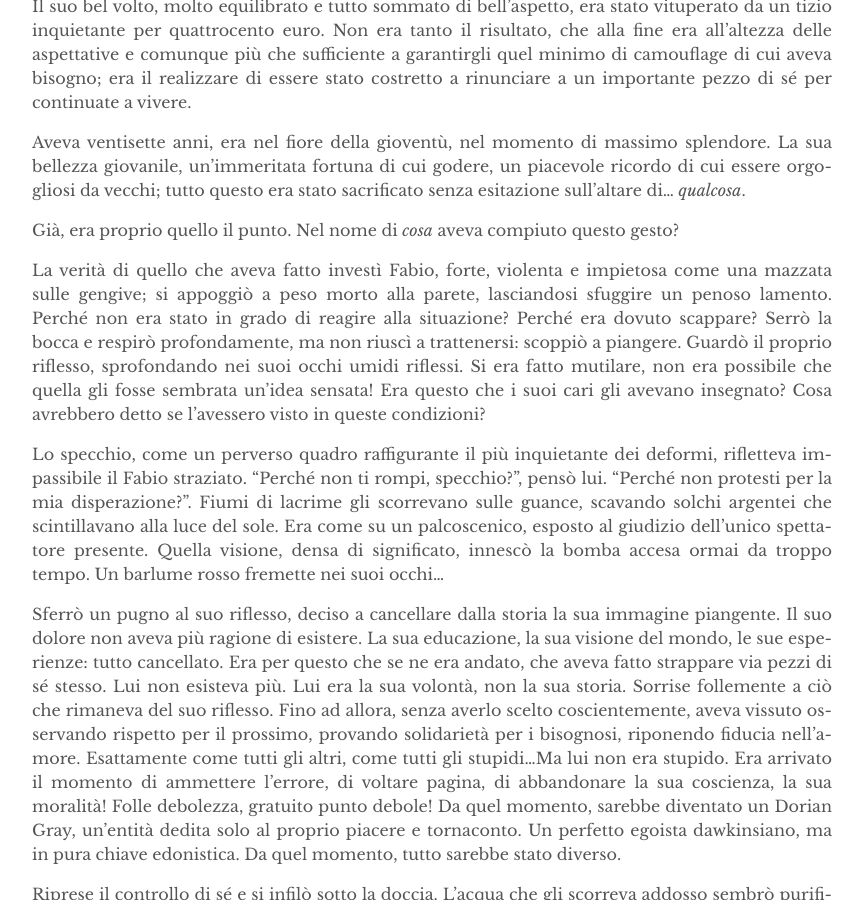
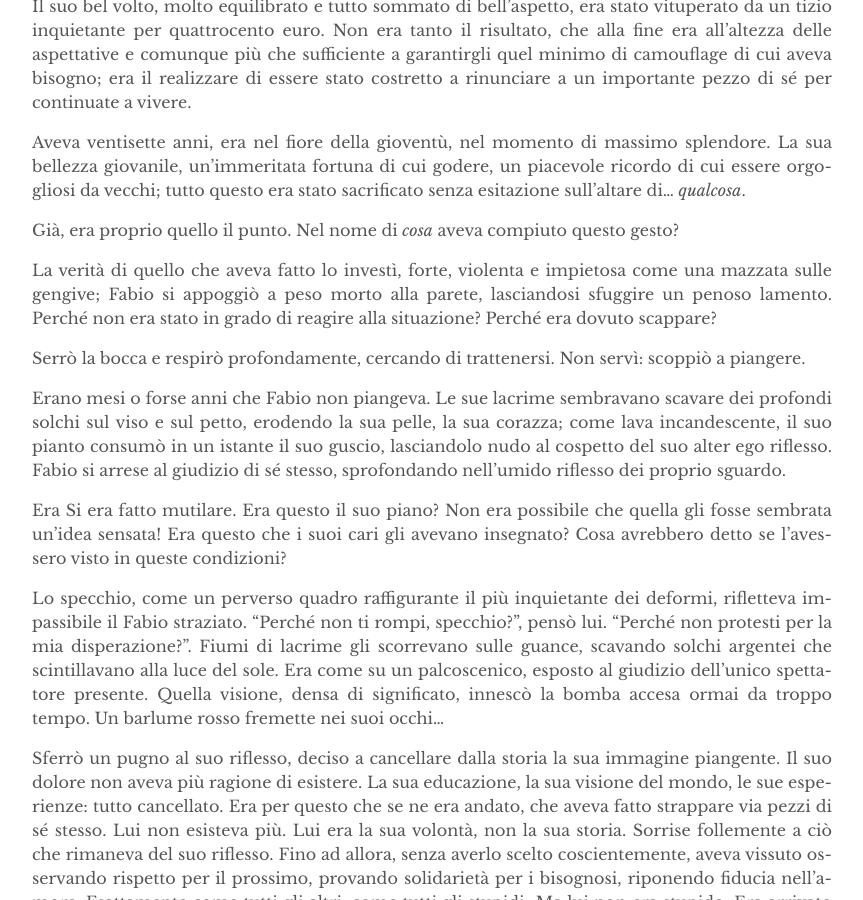
Before and after one commit to eviloutpost/eviloutpost.github.io, a Jekyll site: the page built from _works/sdp_ch/06.md, in a window 1280 px wide and 900 px high, scrolled down 2147 px. Shown: the whole window, without its empty margins (208-1071 px from the left). Built offline with Jekyll 4.4.1, drawn with Linux system fonts in a browser that asks for light colours; some of the changed text lies outside the part shown.

Commit message:
Small edit

```diff
--- a/_works/sdp_ch/06.md
+++ b/_works/sdp_ch/06.md
@@ -20,7 +20,7 @@ Una fitta di dolore lo colse: si era involontariamente grattato l’orecchio, to
 
 «*Mmmhrrraaaw!*» ringhiò furioso.
 
-Si rimise in piedi, ma la repentina ascesa infierì sulla sua pressione ancora bassa: barcollò goffamente e poi piombò di nuovo sul pavimento.
+Fabio si rimise in piedi, ma la repentina ascesa infierì sulla sua pressione ancora bassa: barcollò goffamente e poi piombò di nuovo sul pavimento.
 
 «*Mapporcodd...!!!*»
 
@@ -52,7 +52,13 @@ Aveva ventisette anni, era nel fiore della gioventù, nel momento di massimo spl
 
 Già, era proprio quello il punto. Nel nome di *cosa* aveva compiuto questo gesto?
 
-La verità di quello che aveva fatto investì Fabio, forte, violenta e impietosa come una mazzata sulle gengive; si appoggiò a peso morto alla parete, lasciandosi sfuggire un penoso lamento. Perché non era stato in grado di reagire alla situazione? Perché era dovuto scappare? Serrò la bocca e respirò profondamente, ma non riuscì a trattenersi: scoppiò a piangere. Guardò il proprio riflesso, sprofondando nei suoi occhi umidi riflessi. Si era fatto mutilare, non era possibile che quella gli fosse sembrata un’idea sensata! Era questo che i suoi cari gli avevano insegnato? Cosa avrebbero detto se l’avessero visto in queste condizioni?
+La verità di quello che aveva fatto lo investì, forte, violenta e impietosa come una mazzata sulle gengive; Fabio si appoggiò a peso morto alla parete, lasciandosi sfuggire un penoso lamento. Perché non era stato in grado di reagire alla situazione? Perché era dovuto scappare?
+
+Serrò la bocca e respirò profondamente, cercando di trattenersi. Non servì: scoppiò a piangere.
+
+Erano mesi o forse anni che Fabio non piangeva. Le sue lacrime sembravano scavare dei profondi solchi sul viso e sul petto, erodendo la sua pelle, la sua corazza; come lava incandescente, il suo pianto consumò in un istante il suo guscio, lasciandolo nudo al cospetto del suo alter ego riflesso. Fabio si arrese al giudizio di sé stesso, sprofondando nell'umido riflesso dei proprio sguardo.
+
+Era Si era fatto mutilare. Era questo il suo piano? Non era possibile che quella gli fosse sembrata un’idea sensata! Era questo che i suoi cari gli avevano insegnato? Cosa avrebbero detto se l’avessero visto in queste condizioni?
 
 Lo specchio, come un perverso quadro raffigurante il più inquietante dei deformi, rifletteva impassibile il Fabio straziato. “Perché non ti rompi, specchio?”, pensò lui. “Perché non protesti per la mia disperazione?”. Fiumi di lacrime gli scorrevano sulle guance, scavando solchi argentei che scintillavano alla luce del sole. Era come su un palcoscenico, esposto al giudizio dell’unico spettatore presente. Quella visione, densa di significato, innescò la bomba accesa ormai da troppo tempo. Un barlume rosso fremette nei suoi occhi...
 
```
